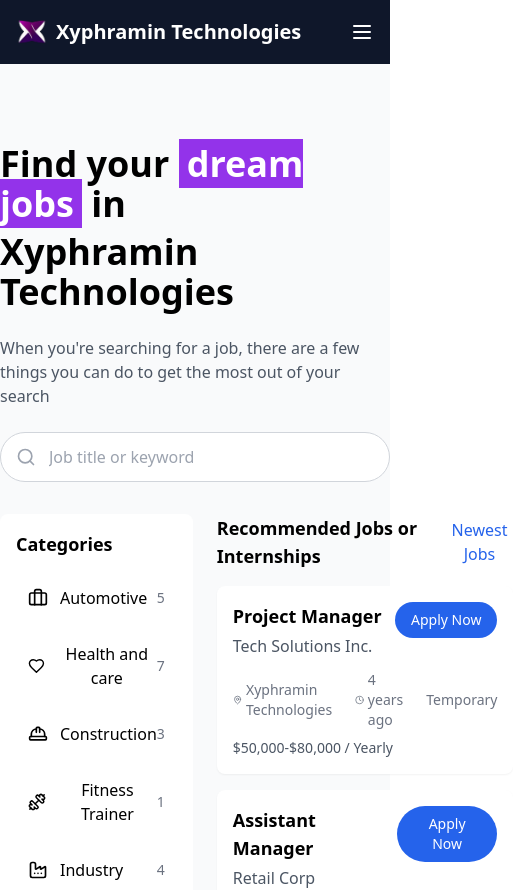
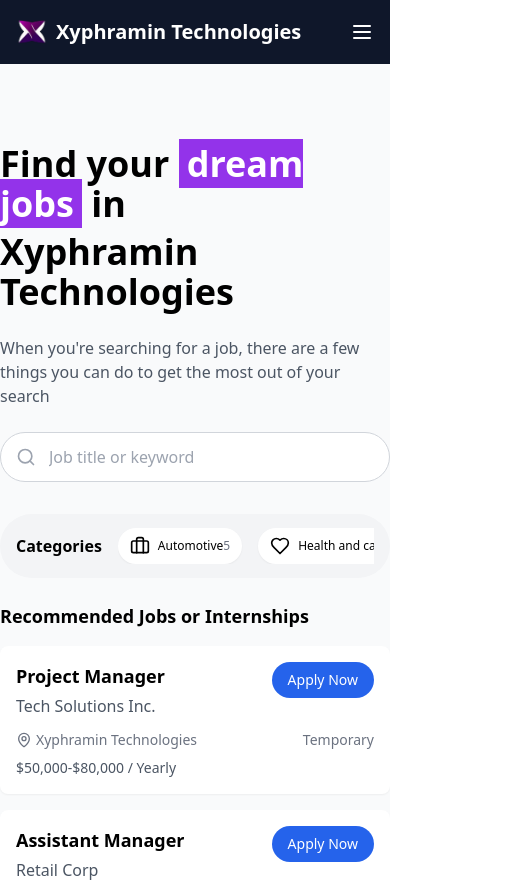
Before and after one commit to bitwizrsj/project-1, a React (Vite) app: page /careers in a window 390 px wide. Shown: the top 890 px of the page, 513 px wide, since content can reach past the window. Built offline with nearby package versions, Linux system fonts and the light colour scheme.

Commit message:
mobile view of category

```diff
--- a/src/pages/Careers/Careers.tsx
+++ b/src/pages/Careers/Careers.tsx
@@ -16,7 +16,7 @@ const Careers: React.FC = () => {
         <div className='py-20'>
             <JobSearch searchTerm={searchTerm} onSearchChange={setSearchTerm} />
 
-      <div className="max-w-7xl mx-auto flex gap-6">
+            <div className="max-w-7xl mx-auto flex flex-col lg:flex-row gap-6">
   <JobCategories
     selectedCategory={selectedCategory}
     onCategorySelect={setSelectedCategory}
--- a/src/pages/Careers/components/ApplicationForm.tsx
+++ b/src/pages/Careers/components/ApplicationForm.tsx
@@ -16,10 +16,10 @@ const ApplicationForm: React.FC<ApplicationFormProps> = ({ jobTitle, onClose })
     if (form.current) {
       emailjs
         .sendForm(
-          'YOUR_SERVICE_ID',
-          'YOUR_TEMPLATE_ID',
+          'service_a292lrb',
+          'template_wvaqmj9',
           form.current,
-          'YOUR_PUBLIC_KEY'
+          '1Ay1s6EjozEEWRxbk'
         )
         .then(
           (result) => {
@@ -89,14 +89,14 @@ const ApplicationForm: React.FC<ApplicationFormProps> = ({ jobTitle, onClose })
           </div>
 
           <div>
-            <label className="block text-sm font-medium text-gray-700">Resume/CV</label>
-            <input
-              type="file"
-              name="resume"
-              accept=".pdf,.doc,.docx"
-              required
-              className="mt-1 block w-full text-sm text-gray-500 file:mr-4 file:py-2 file:px-4 file:rounded-md file:border-0 file:text-sm file:font-semibold file:bg-blue-50 file:text-blue-700 hover:file:bg-blue-100"
-            />
+          <label className="block text-sm font-medium text-gray-700">Resume/CV Link</label>
+  <input
+    type="url"
+    name="resume_link"
+    placeholder="Paste the link to your Resume/CV (e.g., Google Drive, Dropbox)"
+    required
+    className="mt-1 block w-full rounded-md border-gray-300 shadow-sm focus:border-blue-500 focus:ring-blue-500"
+  />
           </div>
 
           <button
--- a/src/pages/Careers/components/JobCategories.tsx
+++ b/src/pages/Careers/components/JobCategories.tsx
@@ -1,4 +1,4 @@
-import React from 'react';
+import React, { useEffect, useState } from 'react';
 import { Briefcase, Heart, HardHat, Dumbbell, Factory } from 'lucide-react';
 import { categories } from '../data/categories';
 
@@ -8,6 +8,52 @@ interface JobCategoriesProps {
 }
 
 const JobCategories: React.FC<JobCategoriesProps> = ({ selectedCategory, onCategorySelect }) => {
+  const [isSmallDevice, setIsSmallDevice] = useState(false);
+
+  useEffect(() => {
+    const handleResize = () => {
+      setIsSmallDevice(window.innerWidth <= 768); // Adjust the width threshold as needed
+    };
+
+    handleResize();
+    window.addEventListener('resize', handleResize);
+
+    return () => window.removeEventListener('resize', handleResize);
+  }, []);
+
+  if (isSmallDevice) {
+    // Small device section
+    return (
+<div className="p-4 h-16 flex items-center bg-gray-100 rounded-full w-full">
+  <h3 className="font-semibold text-base mr-4">Categories</h3>
+  <div className="flex gap-4 overflow-x-auto items-center">
+    {categories.map((category) => (
+      <div
+        key={category.name}
+        onClick={() => onCategorySelect(category.name)} // Attach the onClick handler
+        className={`flex items-center justify-between whitespace-nowrap px-3 py-2 rounded-full shadow-sm text-xs cursor-pointer ${
+          selectedCategory === category.name ? 'bg-blue-100 text-blue-600' : 'bg-white'
+        }`}
+      >
+        <div className="flex items-center gap-2">
+          {category.icon}
+          <span className="font-medium">{category.name}</span>
+        </div>
+        <span className="text-gray-500">{category.count}</span>
+      </div>
+    ))}
+  </div>
+</div>
+
+
+
+
+
+
+    );
+  }
+
+  // Default section for larger devices
   return (
     <div className="w-64 bg-white rounded-lg p-4 h-fit">
       <h3 className="font-semibold text-lg mb-4">Categories</h3>
--- a/src/pages/Careers/components/JobList.tsx
+++ b/src/pages/Careers/components/JobList.tsx
@@ -20,9 +20,7 @@ const JobList: React.FC<JobListProps> = ({ searchTerm, selectedCategory, onApply
         <div className="flex-1">
             <div className="flex justify-between items-center mb-4">
                 <h3 className="font-semibold text-lg">Recommended Jobs or Internships</h3>
-        <div className="flex gap-4">
-          <button className="text-blue-600 font-medium">Newest Jobs</button>
-        </div>
+
             </div>
             <div className="space-y-4">
                 {filteredJobs.map((job) => (
@@ -39,15 +37,12 @@ const JobList: React.FC<JobListProps> = ({ searchTerm, selectedCategory, onApply
                                 Apply Now
                             </button>
                         </div>
-            <div className="flex items-center gap-4 text-sm text-gray-500">
+                        <div className="flex items-center justify-between gap-4 text-sm text-gray-500">
                             <div className="flex items-center gap-1">
                                 <MapPin className="w-4 h-4" />
                                 {job.location}
                             </div>
-              <div className="flex items-center gap-1">
-                <Clock className="w-4 h-4" />
-                {job.postedAt}
-              </div>
+
                             <span>{job.type}</span>
                         </div>
                         <div className="mt-2 text-sm text-gray-600">{job.salary}</div>
--- a/src/pages/Contact.tsx
+++ b/src/pages/Contact.tsx
@@ -24,7 +24,7 @@ const Contact = () => {
     e.preventDefault();
 
     const templateParams = {
-      to_name: "naam",
+      to_name: "Suneel Kumar",
       from_name: formData.name,
       from_email: formData.email,
       message: formData.message,
```
Lines whose indentation alone changed are shown as unchanged.
